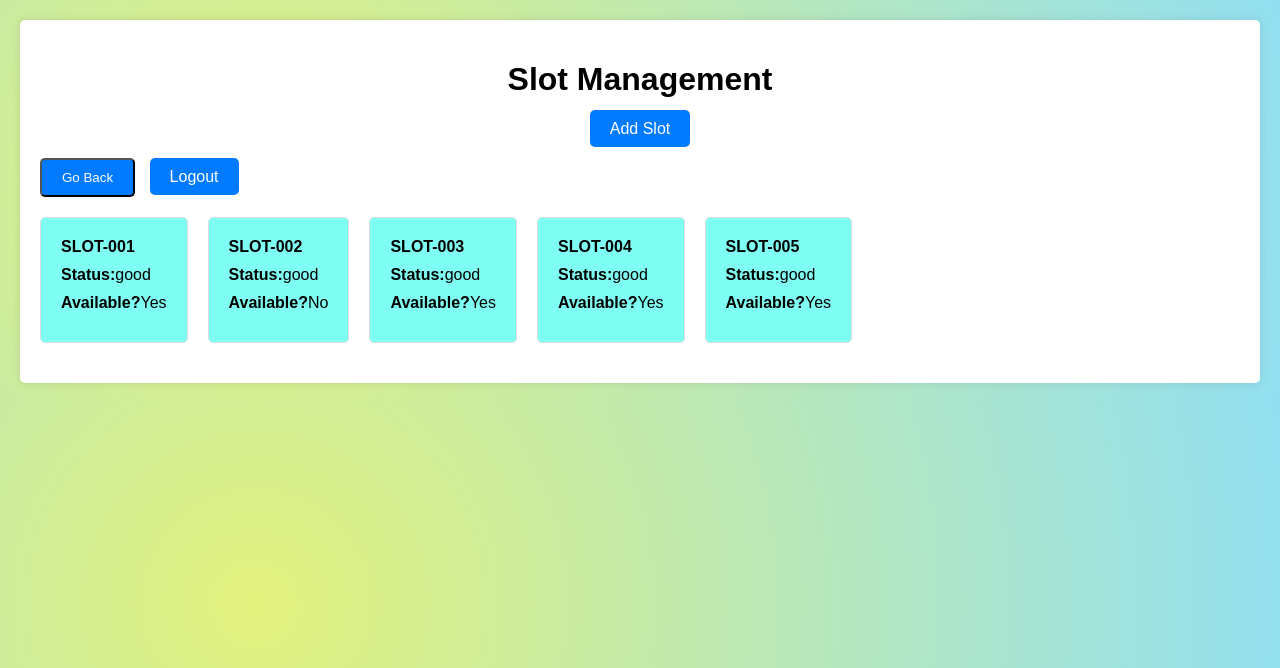
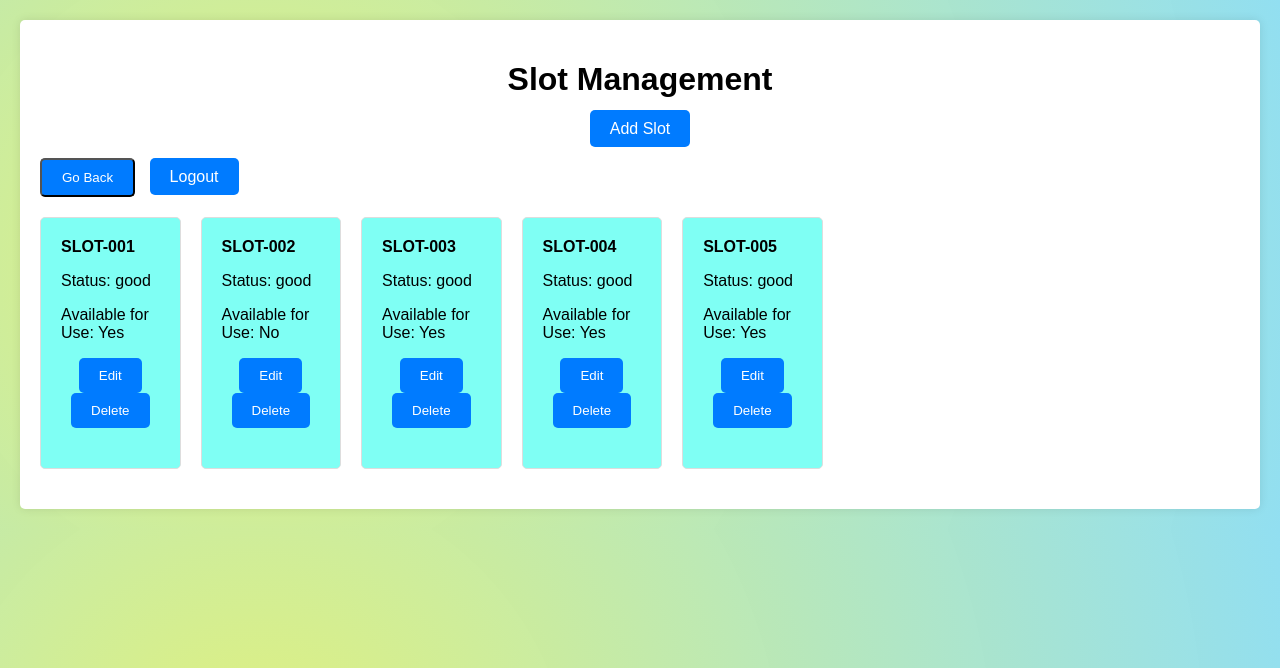
Before and after one commit to Katchietsnouva/web_app_python, a Flask app: page /slot_management in a window 1280 px wide. Shown: the top 668 px of the page. Run offline with Flask 3, Linux system fonts and the light colour scheme; some libraries are stand-ins or nearby versions.

Commit message:
commit nouvaneons 0.182

```diff
--- a/templates/slot_management.html
+++ b/templates/slot_management.html
@@ -87,17 +87,10 @@
         }
 
         .slot-info {
-            display: flex;
+            padding: 0;
+            margin:
             margin-bottom: 10px;
-        }
 
-        .slot-property {
-            flex: 1;
-            font-weight: bold;
-        }
-
-        .slot-value {
-            flex: 2;
         }
 
 
@@ -160,16 +153,15 @@
                     }
                     // Set inner HTML to include all slot information
                     newSlotBox.innerHTML = `
+
                     <div class="slot-info">
-                        <div class="slot-value"> <strong>${slot.parking_slot_id}</strong></div>
+                        <strong> ${slot.parking_slot_id}</strong>
+                        <p>Status: ${slot.slot_status}</p>
+                        <p>Available for Use: ${slot.available_for_use ? 'Yes' : 'No'}</p>
                     </div>
-                    <div class="slot-info">
-                        <div class="slot-property">Status:</div>
-                        <div class="slot-value">${slot.slot_status}</div>
-                    </div>
-                    <div class="slot-info">
-                        <div class="slot-property">Available?</div>
-                        <div class="slot-value">${slot.available_for_use ? 'Yes' : 'No'}</div>
+                    <div class="button-container">
+                        <button class="button edit-button" onclick="editSlot('${slot.parking_slot_id}')">Edit</button>
+                        <button class="button delete-button" onclick="deleteSlot('${slot.parking_slot_id}')">Delete</button>
                     </div>
                 `;
                     document.querySelector('.grid-container').appendChild(newSlotBox);
```
